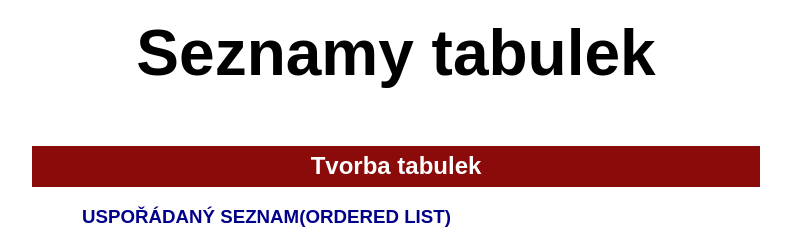
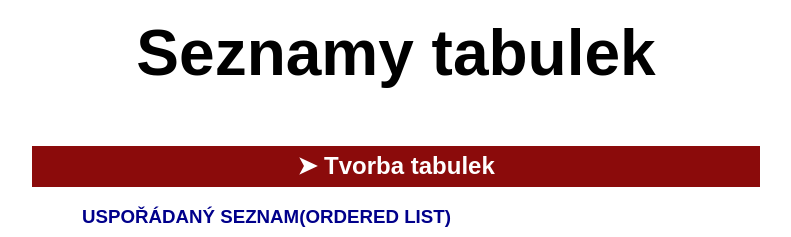
Before and after one commit to MarianLUL/programy-a-data-2024, a plain HTML site: page seznamy a tabulky/index.html in a window 1280 px wide. Shown: the top 237 px of the page, without its empty margins (244-1035 px from the left). Drawn offline with Linux system fonts and the light colour scheme.

Commit message:
Update style.css

```diff
--- a/seznamy a tabulky/css/style.css
+++ b/seznamy a tabulky/css/style.css
@@ -32,6 +32,9 @@ padding-top: 10px;
 padding-bottom: 10px;
 text-align: center;
 }
+h2::before {
+        content: '➤ ';
+      }
 h3{
     text-align: left;
     font-weight: bold;
```
